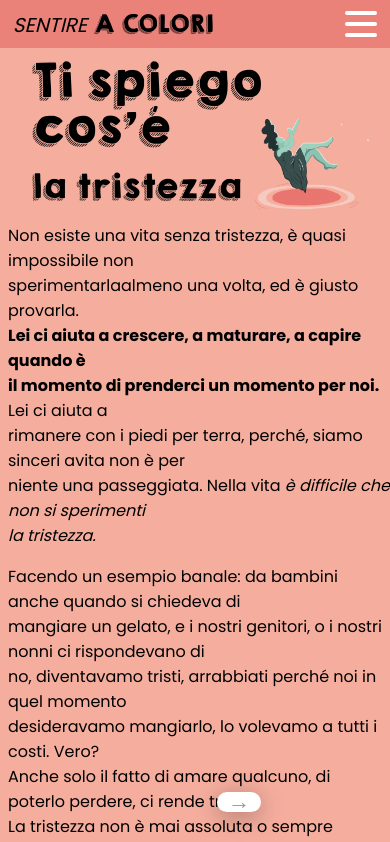
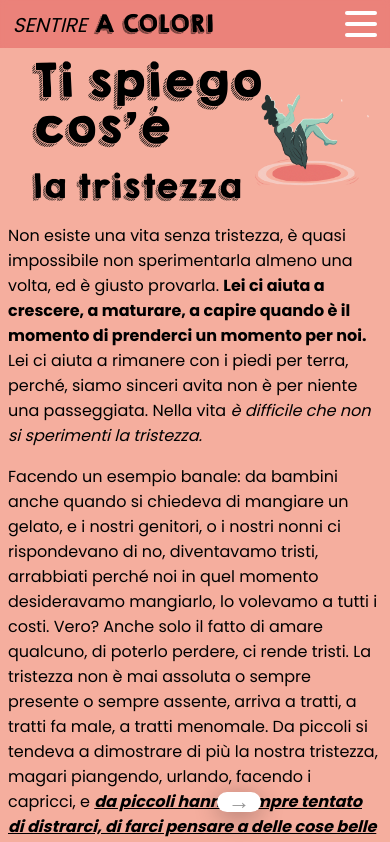
Before and after one commit to Korazza/sentireacolori, a Next.js app: page /emozioni in a window 390 px wide. Shown: the top 842 px of the page. Built offline with nearby package versions, Linux system fonts and the light colour scheme; no server answers.

Commit message:
chore: make emozioni content responsive

```diff
--- a/src/pages/emozioni.tsx
+++ b/src/pages/emozioni.tsx
@@ -20,52 +20,39 @@ const EMOTIONS: Emotion[] = [
 		name: 'la tristezza',
 		content: `<p>
 		Non esiste una vita senza tristezza, è quasi impossibile non
-		<br />
-		sperimentarlaalmeno una volta, ed è giusto provarla.
-		<br />
+		sperimentarla almeno una volta, ed è giusto provarla.
 		<strong>
 			Lei ci aiuta a crescere, a maturare, a capire quando è
-			<br />
 			il momento di prenderci un momento per noi.
 		</strong>
 		Lei ci aiuta a
-		<br />
 		rimanere con i piedi per terra, perché, siamo sinceri avita non è
 		per
-		<br />
 		niente una passeggiata. Nella vita
 		<i>
 			è difficile che non si sperimenti
-			<br />
+
 			la tristezza.
 		</i>
 	</p>
 	<p>
 		Facendo un esempio banale: da bambini anche quando si chiedeva di
-		<br />
 		mangiare un gelato, e i nostri genitori, o i nostri nonni ci
 		rispondevano di
-		<br />
 		no, diventavamo tristi, arrabbiati perché noi in quel momento
-		<br />
 		desideravamo mangiarlo, lo volevamo a tutti i costi. Vero?
-		<br />
 		Anche solo il fatto di amare qualcuno, di poterlo perdere, ci rende
 		tristi.
-		<br />
 		La tristezza non è mai assoluta o sempre presente o sempre assente,
-		<br />
 		arriva a tratti, a tratti fa male, a tratti menomale. Da piccoli si
 		tendeva a
-		<br />
 		dimostrare di più la nostra tristezza, magari piangendo, urlando,
 		facendo
-		<br />i capricci, e
+		i capricci, e
 		<strong>
 			<u>
 				<i>
 					da piccoli hanno sempre tentato di distrarci, di farci
-					<br />
 					pensare a delle cose belle che tristi, a farci ridere.
 				</i>
 			</u>
@@ -77,11 +64,8 @@ const EMOTIONS: Emotion[] = [
 		name: 'la rabbia',
 		content: `<p>
 		La rabbia è uno di quelle emozioni che ci insegnano a guardarla
-		<br />
     come una cosa sbagliata. Io dico che non lo sia, è giusto provarle
-		<br />
     tutte, No? Sono quel che sono. Okay, la rabbia su alcune persone
-		<br />
     sfocia in ira, ma..
 	</p>
 	<p>
@@ -94,28 +78,20 @@ const EMOTIONS: Emotion[] = [
 		<u>
 			l’ira è una brutta cosa da gestire lo so, è tosta.
 		</u>
-		<br />
 		Come ho letto in un libro
 		<strong>
 			è una specie di DRAGO dormiente
-			<br />
 			la rabbia,
 		</strong>
 		che vive nella profondità dentro di noi, ma quando esce
-		<br />
 		e non ne abbiamo l’assoluto controllo, eccola la che arriva l’ira,
-		<br />
 		quella che ti fa dire e fare cose che non vorresti.
 	</p>
 	<p>
 		La rabbia è un pugno in pieno stomaco, ci fa dire cose che magari
-		<br />
 		non pensiamo realmente, ci fare azioni che non vorremmo compiere,
-		<br />
 		la rabbia è una delle emozioni più forti che difficilmente non
-		<br />
 		proveremmo mai. La rabbia è un fuoco che tutti noi abbiamo, chi più
-		<br />
 		alimentato, chi più tenue, affievolito. Ma mai va sottovalutato.
 	</p>`,
 	},
@@ -124,40 +100,30 @@ const EMOTIONS: Emotion[] = [
 		name: 'la felicità',
 		content: `<p>
 		Sappiamo tutti che la vita è come una specie di altalena, delle
-		<br />
     volte abbiamo dei picchi di felicità, delle volte è troppo lenta..
 	</p>
 	<p>
 		<strong>
 		Ma poi dove sarebbe il divertimento se fosse sempre e
-		<br />
 		solo così? Diventerebbe monotona.
 		</strong>
 	</p>
 	<p>
 		La vita ci prende a calci in faccia ogni giorno, ci mette davanti
-		<br />
 		davvero tanti ostacoli, e le emozioni negative sono quelle che la
-		<br />
 		maggior parte del tempo prendonoil sopravvento.
 	</p>
 	<p>
 		Perciò sta a noi prendere in mano la situazione e cambiarla,
-		<br />
 		rovesciare una situazione del cavolo e renderla quantomeno
-		<br />
 		sopportabile.
 		<strong>
 			La felicità assoluta non esiste! Scordati di essere
-			<br />
 			ogni giorno felice..
 		</strong>
 	  Okay detta così è sicuramente sbagliato, ci
-		<br />
 		saranno sicuramente periodi in cui sarai felice eh però è una
-		<br />
 		specie di altalena.. Oscilliamo da un’emozione all’altra, ed è
-		<br />
 		giusto così.
 	</p>`,
 	},
--- a/src/styles/Emozioni.module.css
+++ b/src/styles/Emozioni.module.css
@@ -73,6 +73,7 @@
 
 .content {
   margin-left: 8%;
+  width: 30%;
   font-size: 14px;
   display: flex;
   flex-direction: column;
@@ -96,6 +97,7 @@
   }
 
   .content {
+    width: 95%;
     margin-left: 0.5em;
     margin-bottom: 2em;
     font-size: 16px;
```
